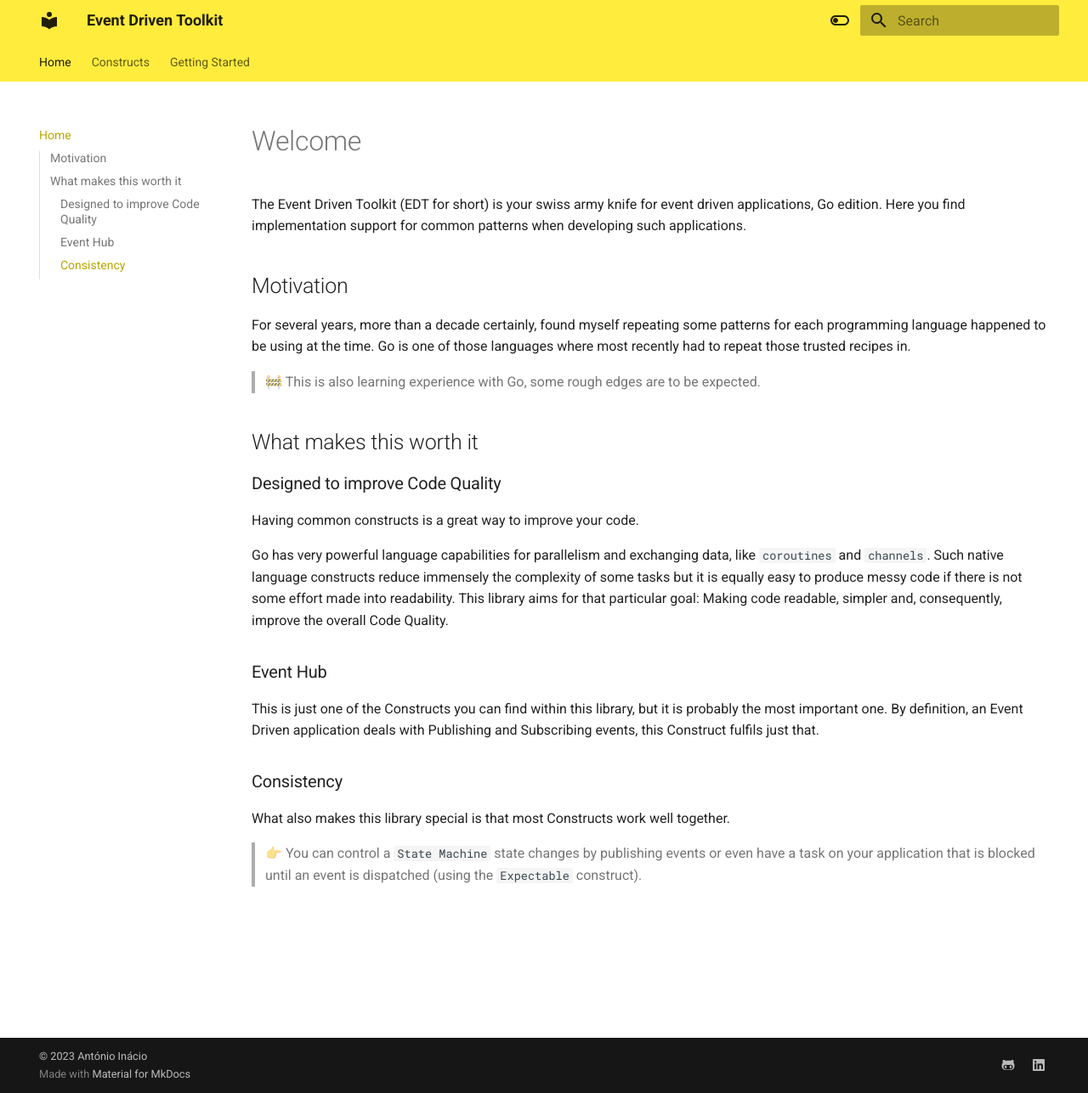
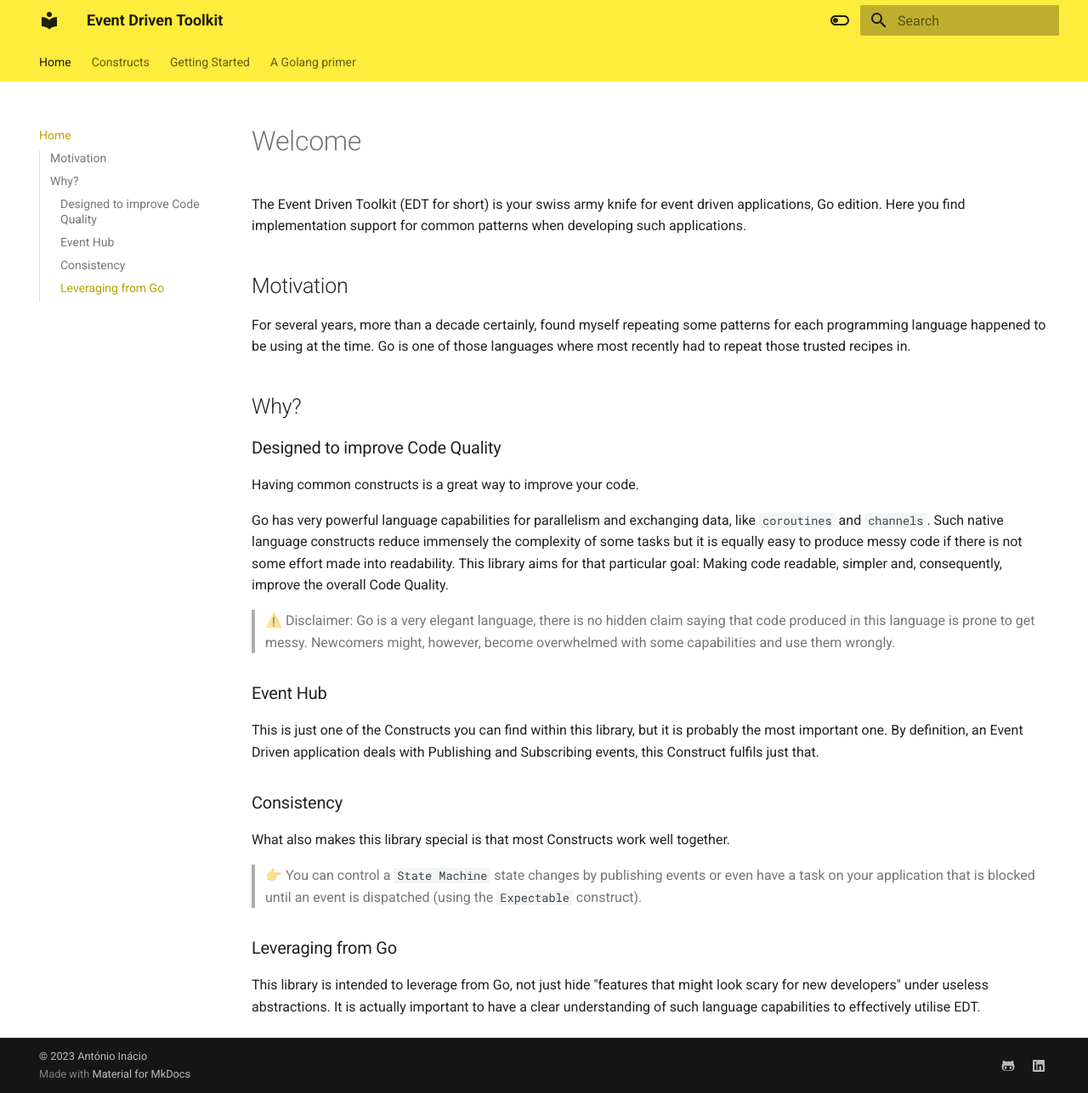
Before and after one commit to a-inacio/edt-go, an MkDocs documentation site: the page built from docs/index.md, in a window 1280 px wide and 1287 px high. Shown: the whole window at 85% size. Built offline with MkDocs 1.6.1 and Material for MkDocs 9.7.7, drawn with Linux system fonts in a browser that asks for light colours.

Commit message:
docs: Go primer and some tweaks

```diff
--- a/docs/index.md
+++ b/docs/index.md
@@ -7,9 +7,7 @@ Here you find implementation support for common patterns when developing such ap
 
 For several years, more than a decade certainly, found myself repeating some patterns for each programming language happened to be using at the time. Go is one of those languages where most recently had to repeat those trusted recipes in.
 
-> 🚧 This is also learning experience with Go, some rough edges are to be expected.
-
-## What makes this worth it
+## Why?
 
 ### Designed to improve Code Quality
 
@@ -17,6 +15,8 @@ Having common constructs is a great way to improve your code.
 
 Go has very powerful language capabilities for parallelism and exchanging data, like `coroutines` and `channels`. Such native language constructs reduce immensely the complexity of some tasks but it is equally easy to produce messy code if there is not some effort made into readability.
 This library aims for that particular goal: Making code readable, simpler and, consequently, improve the overall Code Quality.
+
+> ⚠️ Disclaimer: Go is a very elegant language, there is no hidden claim saying that code produced in this language is prone to get messy. Newcomers might, however, become overwhelmed with some capabilities and use them wrongly.
 
 ### Event Hub
 
@@ -27,3 +27,9 @@ This is just one of the Constructs you can find within this library, but it is p
 What also makes this library special is that most Constructs work well together.
 
 > 👉 You can control a `State Machine` state changes by publishing events or even have a task on your application that is blocked until an event is dispatched (using the `Expectable` construct).
+
+
+### Leveraging from Go
+
+This library is intended to leverage from Go, not just hide "features that might look scary for new developers" under useless abstractions.
+It is actually important to have a clear understanding of such language capabilities to effectively utilise EDT.
--- a/mkdocs.yml
+++ b/mkdocs.yml
@@ -70,6 +70,7 @@ nav:
       - expectable.md
       - expirable.md
   - Getting Started: getting-started.md
+  - A Golang primer: a-golang-primer.md
 
 copyright: |
   &copy; 2023 <a href="https://github.com/a-inacio"  target="_blank" rel="noopener">António Inácio</a>
```
Also changed, not shown: docs/a-golang-primer.md (added, +27 -0 lines), docs/getting-started.md (+2 -1 lines).
